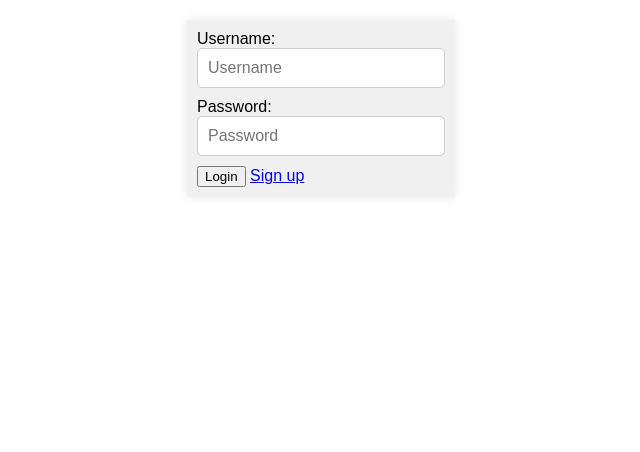
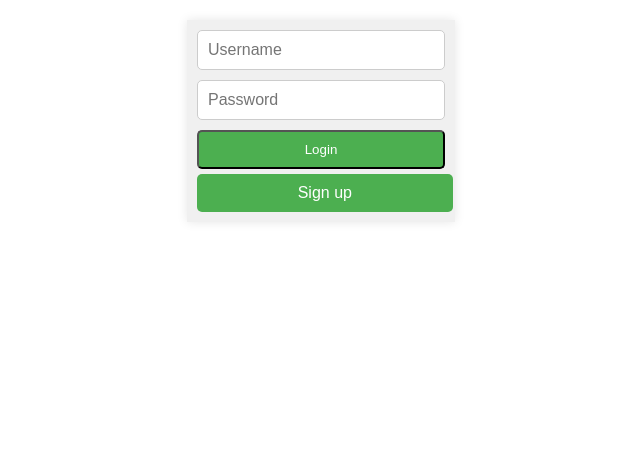
Before and after one commit to gustavoperess/Inventory-Management-System, a Flask app: page / in a window 1280 px wide. Shown: the part 140-592 px from the top of the page, without its empty margins (319-959 px from the left). Run offline with Flask 3, Linux system fonts and the light colour scheme.

Commit message:
changes in the CSS pages.

```diff
--- a/app.py
+++ b/app.py
@@ -71,11 +71,6 @@ def login_page():
     product_count = product_repository.product_count(current_user.id)
 
     form = Filters()
-    i = 44
-    for subchoice in form.selected_filter:
-     print(subchoice(**{'data-id': i}))
-     i += 1
-
     filter_by_products = None
     if filter_by_products is None:
         default_filter = "First Added"
--- a/static/styles.css
+++ b/static/styles.css
@@ -135,6 +135,35 @@ main {
   border-radius: 5px;
 
 }
+
+.container .green-button {
+  width: 100%;
+  display: flex;
+  justify-content: center;
+  align-items: center;
+  padding: 10px 20px;
+  background-color: #4CAF50;
+  color: white;
+  text-decoration: none;
+  border-radius: 5px;
+  cursor: pointer;
+}
+
+.container .forward-button {
+  width: 95%;
+  display: flex;
+  justify-content: center;
+  margin-top: 5px;
+  padding: 10px;
+  align-items: center;
+  background-color: #4CAF50;
+  color: white;
+  text-decoration: none;
+  border-radius: 5px;
+  cursor: pointer;
+}
+
+
 
 
 
--- a/templates/add_item.html
+++ b/templates/add_item.html
@@ -34,12 +34,10 @@
                 {{ form.price(min=0) }}<br>
                 {{ form.quantity(min=1) }}<br>
                 {{ form.category(class="container-dropdown") }}<br>
-                {{ form.submit }}
+                {{ form.submit(class="green-button") }}
             </form>
-            <nav>
             <!-- Link to navigate back to dashnoard -->
-            <a class="styled-button"  href="{{ url_for('login_page') }}">back to dashboard</a>
-            </nav>
+            <a class="forward-button"  href="{{ url_for('login_page') }}">back to dashboard</a>
         </div>
     </main>
 
--- a/templates/index.html
+++ b/templates/index.html
@@ -38,14 +38,12 @@
                 {{ form.csrf_token }}
 
                 <!-- Form fields for username and password -->
-                <label for="username">Username:</label>{{ form.username }}</br>
-                <label for="password">Password:</label>{{ form.password }}</br>
+                {{ form.username }}</br>
+                {{ form.password }}</br>
 
                 <!-- Navigation section with a submit button and a styled link to the registration page -->
-                <nav>
-                    {{ form.submit(class="styled-link") }}
-                    <a class="styled-link" href="{{ url_for('register_page') }}">Sign up</a>
-                </nav>
+                    {{ form.submit(class="green-button") }}
+                    <a class="forward-button" href="{{ url_for('register_page') }}">Sign up</a>
             </form>
         </div>
     </main>
--- a/templates/register.html
+++ b/templates/register.html
@@ -23,9 +23,9 @@
           {{ form.password }}<br>
           {{ form.email }}<br>
         <nav>
-          {{ form.submit(class="styled-button") }}
+          {{ form.submit(class="green-button") }}
           <!-- Link to navigate back similar to other pages -->
-          <a class="styled-button" href="{{ url_for('main_page') }}">Already have an account? Log In</a>
+          <a class="forward-button" href="{{ url_for('main_page') }}">Already have an account? Log In</a>
         </nav>
       </form>
     </div>
```
